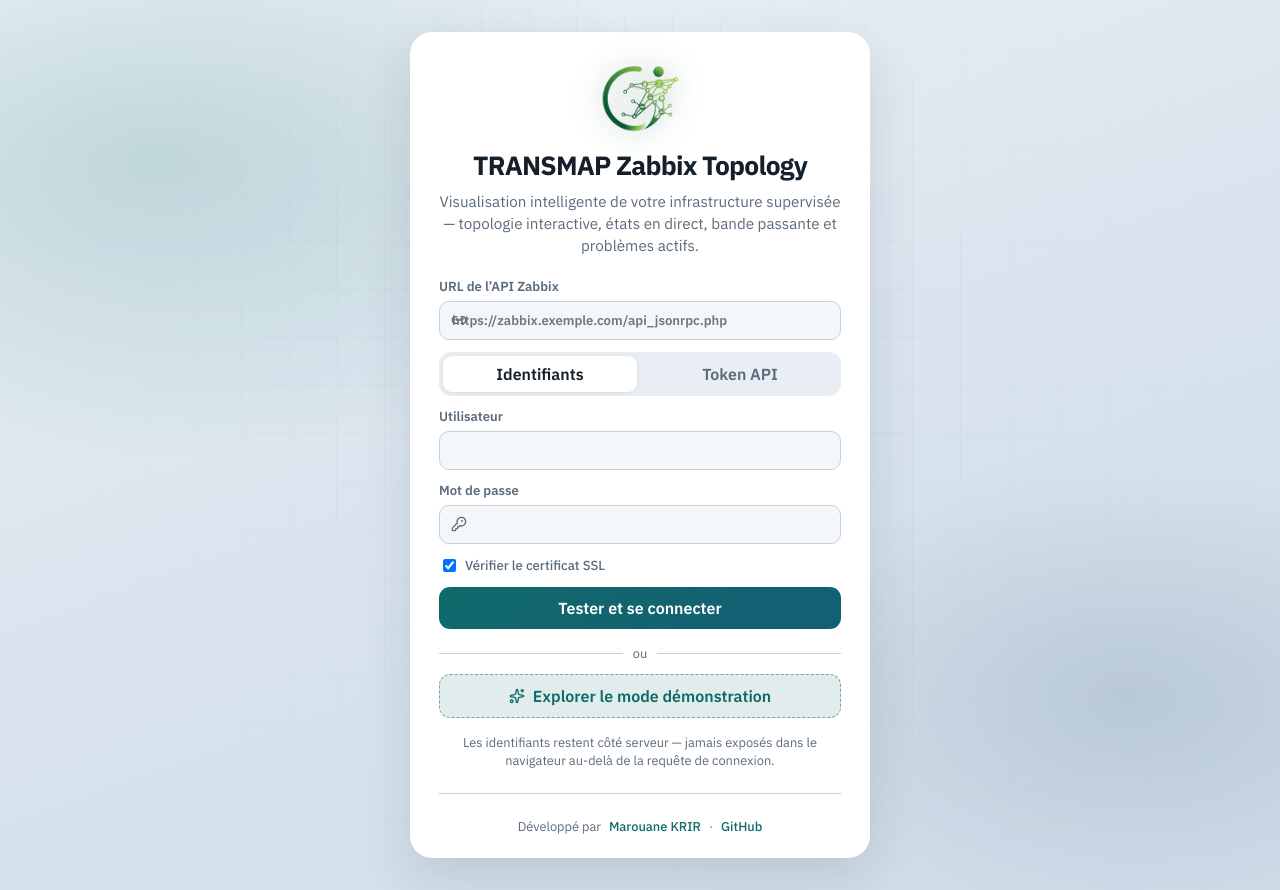
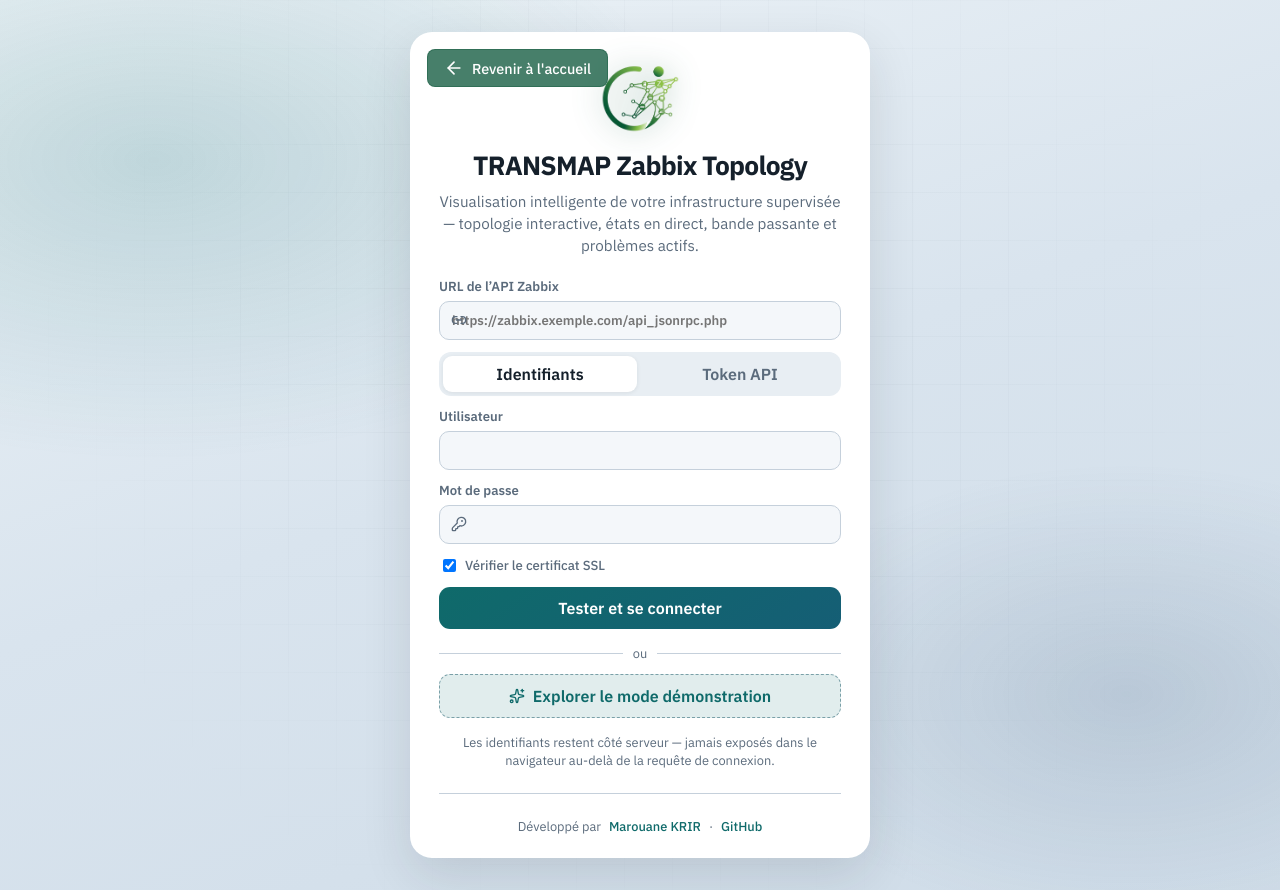
Before and after one commit to Marouane-K/zabbix-topology, a React (Vite) app in the folder frontend/: page / in a window 1280 px wide. Both pictures are taken after a click on the button "Commencer". Built offline with nearby package versions, Linux system fonts and the light colour scheme; no server answers.

Commit message:
Corriger visibilité du bouton de retour
- Changer background de rgba(255, 255, 255, 0.1) à rgba(26, 95, 69, 0.8)
- Utiliser la couleur verte du thème pour meilleure visibilité
- Ajouter z-index: 10 pour s'assurer qu'il est au-dessus

```diff
--- a/frontend/src/index.css
+++ b/frontend/src/index.css
@@ -93,8 +93,8 @@
   display: inline-flex;
   align-items: center;
   gap: 0.5rem;
-  background: rgba(255, 255, 255, 0.1);
-  border: 1px solid rgba(255, 255, 255, 0.2);
+  background: rgba(26, 95, 69, 0.8);
+  border: 1px solid rgba(26, 95, 69, 0.5);
   color: white;
   padding: 0.5rem 1rem;
   border-radius: 8px;
@@ -103,10 +103,11 @@
   cursor: pointer;
   transition: all 0.3s ease;
   backdrop-filter: blur(10px);
+  z-index: 10;
 }
 
 .connect-back-button:hover {
-  background: rgba(255, 255, 255, 0.2);
+  background: rgba(45, 122, 95, 0.9);
   transform: translateX(-4px);
 }
 
```
